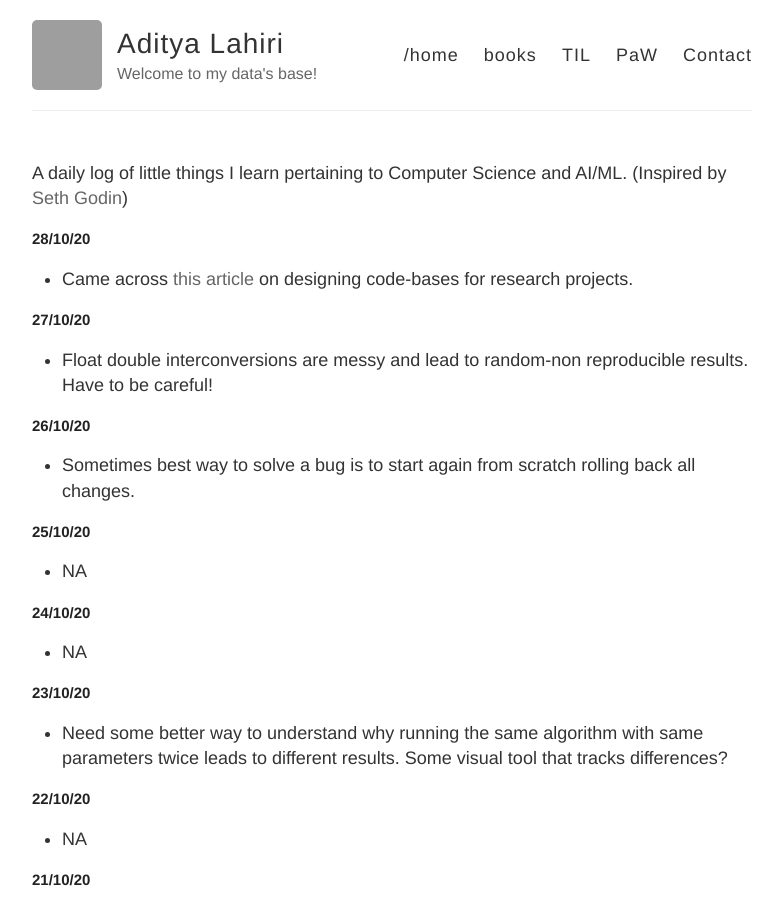
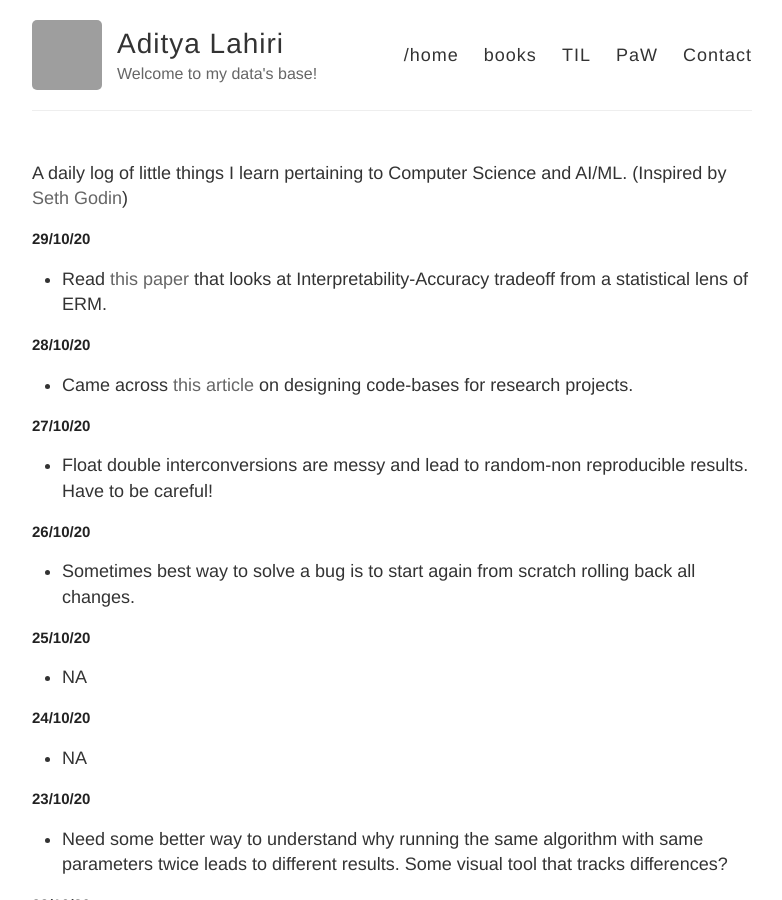
Before and after one commit to adityalahiri/adityalahiri.github.io, a Jekyll site: the page built from TIL.md, in a window 1280 px wide and 900 px high. Shown: the whole window, without its empty margins (248-1030 px from the left). Built offline with Jekyll 4.4.1, drawn with Linux system fonts in a browser that asks for light colours; our own code applies the rules of GitHub Pages for plain Markdown files; grey boxes are pictures that could not be loaded.

Commit message:
Update for 29/10

```diff
--- a/TIL.md
+++ b/TIL.md
@@ -1,5 +1,9 @@
 A daily log of little things I learn pertaining to Computer Science and AI/ML.
 (Inspired by [Seth Godin](https://seths.blog/))
+
+## 29/10/20
+
+* Read [this paper](https://arxiv.org/pdf/2010.13764.pdf) that looks at Interpretability-Accuracy tradeoff from a statistical lens of ERM.
 
 ## 28/10/20
 
```
